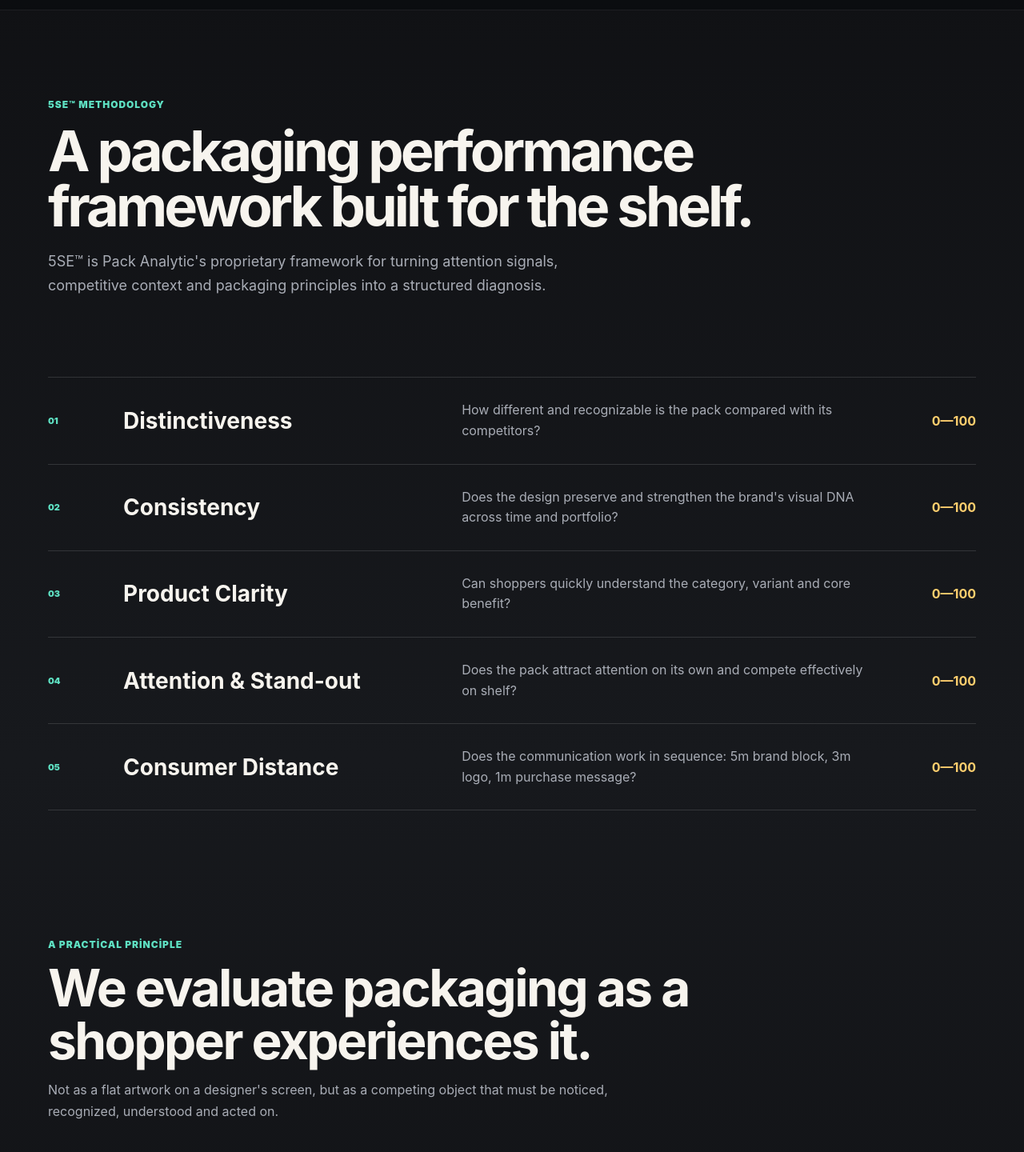
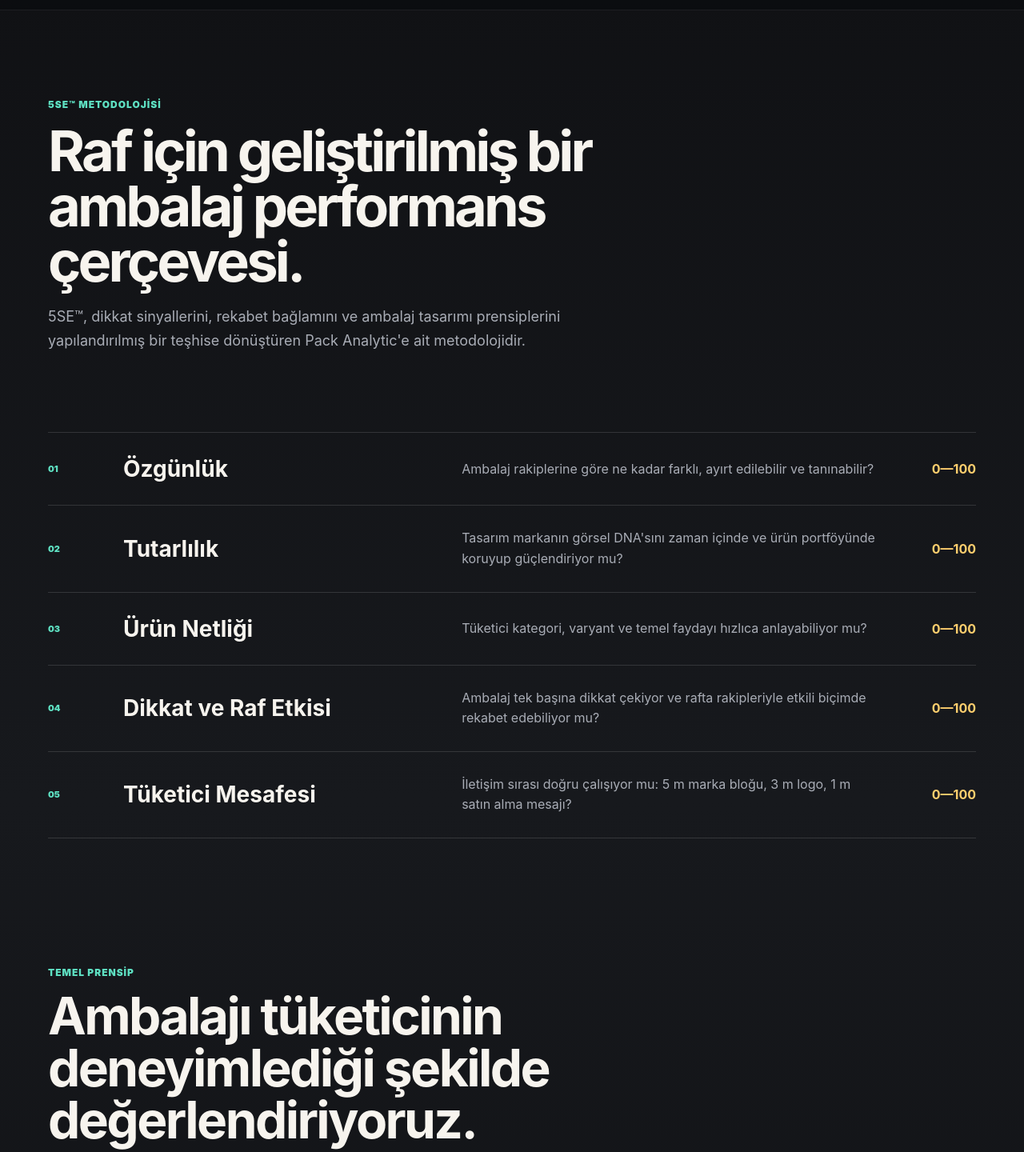
Before and after one commit to tasarist/RAF1, a Next.js app: page /methodology in a window 1280 px wide. Shown: the part 60-1500 px from the top of the page at 80% size. Built offline with nearby package versions, Linux system fonts and the light colour scheme.

Commit message:
Translate methodology page to Turkish

```diff
--- a/app/methodology/page.tsx
+++ b/app/methodology/page.tsx
@@ -3,11 +3,11 @@ import { SiteHeader } from "@/components/SiteHeader";
 import { SiteFooter } from "@/components/SiteFooter";
 
 const dimensions = [
-  ["01", "Distinctiveness", "How different and recognizable is the pack compared with its competitors?"],
-  ["02", "Consistency", "Does the design preserve and strengthen the brand's visual DNA across time and portfolio?"],
-  ["03", "Product Clarity", "Can shoppers quickly understand the category, variant and core benefit?"],
-  ["04", "Attention & Stand-out", "Does the pack attract attention on its own and compete effectively on shelf?"],
-  ["05", "Consumer Distance", "Does the communication work in sequence: 5m brand block, 3m logo, 1m purchase message?"],
+  ["01", "Özgünlük", "Ambalaj rakiplerine göre ne kadar farklı, ayırt edilebilir ve tanınabilir?"],
+  ["02", "Tutarlılık", "Tasarım markanın görsel DNA'sını zaman içinde ve ürün portföyünde koruyup güçlendiriyor mu?"],
+  ["03", "Ürün Netliği", "Tüketici kategori, varyant ve temel faydayı hızlıca anlayabiliyor mu?"],
+  ["04", "Dikkat ve Raf Etkisi", "Ambalaj tek başına dikkat çekiyor ve rafta rakipleriyle etkili biçimde rekabet edebiliyor mu?"],
+  ["05", "Tüketici Mesafesi", "İletişim sırası doğru çalışıyor mu: 5 m marka bloğu, 3 m logo, 1 m satın alma mesajı?"],
 ];
 
 export default function MethodologyPage() {
@@ -16,9 +16,9 @@ export default function MethodologyPage() {
       <SiteHeader />
       <main className="pa-main">
         <section className="container pa-page-hero">
-          <div className="pa-kicker">5SE™ Methodology</div>
-          <h1>A packaging performance framework built for the shelf.</h1>
-          <p>5SE™ is Pack Analytic's proprietary framework for turning attention signals, competitive context and packaging principles into a structured diagnosis.</p>
+          <div className="pa-kicker">5SE™ Metodolojisi</div>
+          <h1>Raf için geliştirilmiş bir ambalaj performans çerçevesi.</h1>
+          <p>5SE™, dikkat sinyallerini, rekabet bağlamını ve ambalaj tasarımı prensiplerini yapılandırılmış bir teşhise dönüştüren Pack Analytic'e ait metodolojidir.</p>
         </section>
 
         <section className="container pa-methodology-stack">
@@ -33,10 +33,10 @@ export default function MethodologyPage() {
         </section>
 
         <section className="container pa-method-note">
-          <div className="pa-kicker">A practical principle</div>
-          <h2>We evaluate packaging as a shopper experiences it.</h2>
-          <p>Not as a flat artwork on a designer's screen, but as a competing object that must be noticed, recognized, understood and acted on.</p>
-          <Link href="/product" className="pa-text-link">Explore the product →</Link>
+          <div className="pa-kicker">Temel prensip</div>
+          <h2>Ambalajı tüketicinin deneyimlediği şekilde değerlendiriyoruz.</h2>
+          <p>Tasarımcının ekranındaki düz bir artwork olarak değil; fark edilmesi, tanınması, anlaşılması ve satın alma kararını desteklemesi gereken rekabetçi bir raf öğesi olarak.</p>
+          <Link href="/product" className="pa-text-link">Ürünü incele →</Link>
         </section>
       </main>
       <SiteFooter />
```
